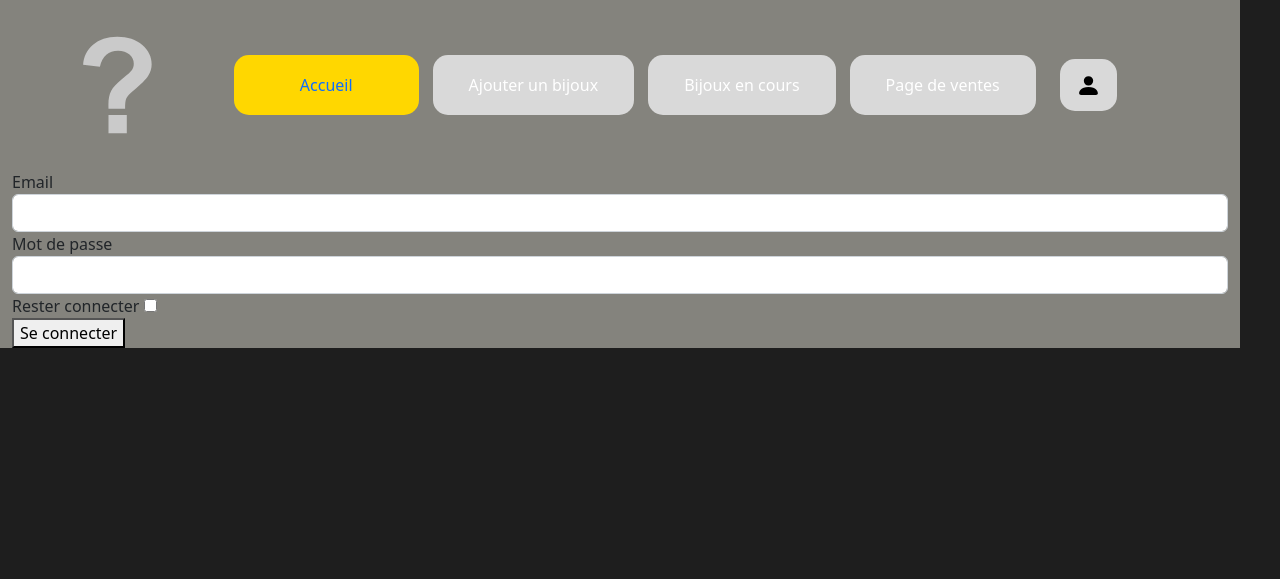
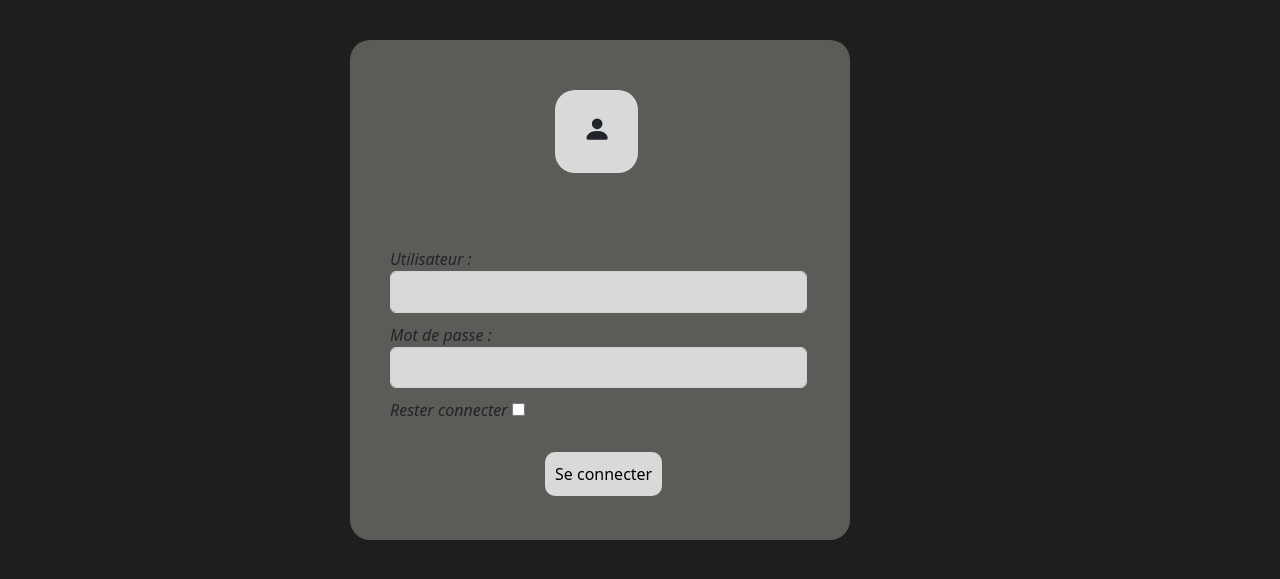
Before and after one commit to 0Killian/epsi_proj_trans_dev_web, a PHP site: page /login.php in a window 1280 px wide. Shown: the top 579 px of the page. Run offline with PHP 8.4, Linux system fonts and the light colour scheme.

Commit message:
début et fin du code pour la page "login"

```diff
--- a/include/footer.php
+++ b/include/footer.php
@@ -3,12 +3,14 @@
 include_once("../include/messages.php");
 
 ?>
-            <div class="alerts-container">
-                <?= format_errors_clear() ?>
-                <?= format_success_clear() ?>
-            </div>
+        <div class="alerts-container">
+            <?= format_errors_clear() ?>
+            <?= format_success_clear() ?>
         </div>
+
+<?php if(!isset($no_navbar) || !$no_navbar): ?>
     </div>
+<?php endif; ?>
 
     <script src="https://cdn.jsdelivr.net/npm/bootstrap@5.2.2/dist/js/bootstrap.bundle.min.js" integrity="sha384-OERcA2EqjJCMA+/3y+gxIOqMEjwtxJY7qPCqsdltbNJuaOe923+mo//f6V8Qbsw3" crossorigin="anonymous"></script>
 </body>
--- a/include/header.php
+++ b/include/header.php
@@ -11,6 +11,7 @@
     <link rel="stylesheet" href="/CSS/css.css">
 </head>
 <body>
+<?php if(!isset($no_navbar) || !$no_navbar): ?>
 <div class="container">
         <div class="navbar">
             <a href="/" class="logo">
@@ -48,3 +49,4 @@
                 </li>
             </ul>
         </div>
+    <?php endif; ?>
--- a/public/CSS/css.css
+++ b/public/CSS/css.css
@@ -42,3 +42,52 @@
     display: flex;
 
 }
+
+.container-login {
+    background-color: #5C5B57;
+    width: 500px;
+    height: 500px;
+    border-radius: 20px;
+    padding: 10px;
+    margin-left: 350px;
+    margin-top: 40px;
+
+}
+
+.form-group {
+    width: 416.67px;
+    margin-top: 10px;
+}
+
+form {
+    padding-left: 30px;
+    margin-top: 50px;
+}
+
+.logo-user-login {
+    margin-top: 40px;
+    margin-left: 195px;
+    width: 83px;
+    height: 83px;
+    background-color: #D9D9D9;
+    border-radius: 20px;
+}
+
+.bi-person-fill {
+    margin-left: 14px;
+    margin-top: 25px;
+}
+
+.form-control {
+    background-color: #D9D9D9;
+    height: 41.7px;
+}
+
+button  {
+    border: none;
+    padding: 10px;
+    background-color: #D9D9D9;
+    border-radius: 10px;
+    margin-left: 155px;
+    margin-top: 30px;
+}
--- a/public/login.php
+++ b/public/login.php
@@ -33,18 +33,27 @@
     die();
 }
 
+$no_navbar = true;
+
 include("../include/header.php");
 
 ?>
 
+<div class="container-login">
+    <div class="logo-user-login">
+        <i class="bi bi-person-fill"</i>
+        <svg xmlns="http://www.w3.org/2000/svg" width="28.3" height="28.3" fill="currentColor" class="bi bi-person-fill" viewBox="0 0 16 16">
+            <path d="M3 14s-1 0-1-1 1-4 6-4 6 3 6 4-1 1-1 1H3Zm5-6a3 3 0 1 0 0-6 3 3 0 0 0 0 6Z"/>
+        </svg>
+    </div>
     <form action="/login.php" method="post">
         <div class="form-group">
-        <label for="email">Email</label>
+            <label for="email">Utilisateur :</label>
             <input class="form-control" type="email" name="email" id="email" required/>
         </div>
 
         <div class="form-group">
-        <label for="password">Mot de passe</label>
+            <label for="password">Mot de passe :</label>
             <input class="form-control" type="password" name="password" id="password" required/>
         </div>
 
@@ -54,6 +63,7 @@
         </div>
         <button class="button button-primary">Se connecter</button>
     </form>
+</div>
 
 <?php
 
```
Lines whose indentation alone changed are shown as unchanged.
